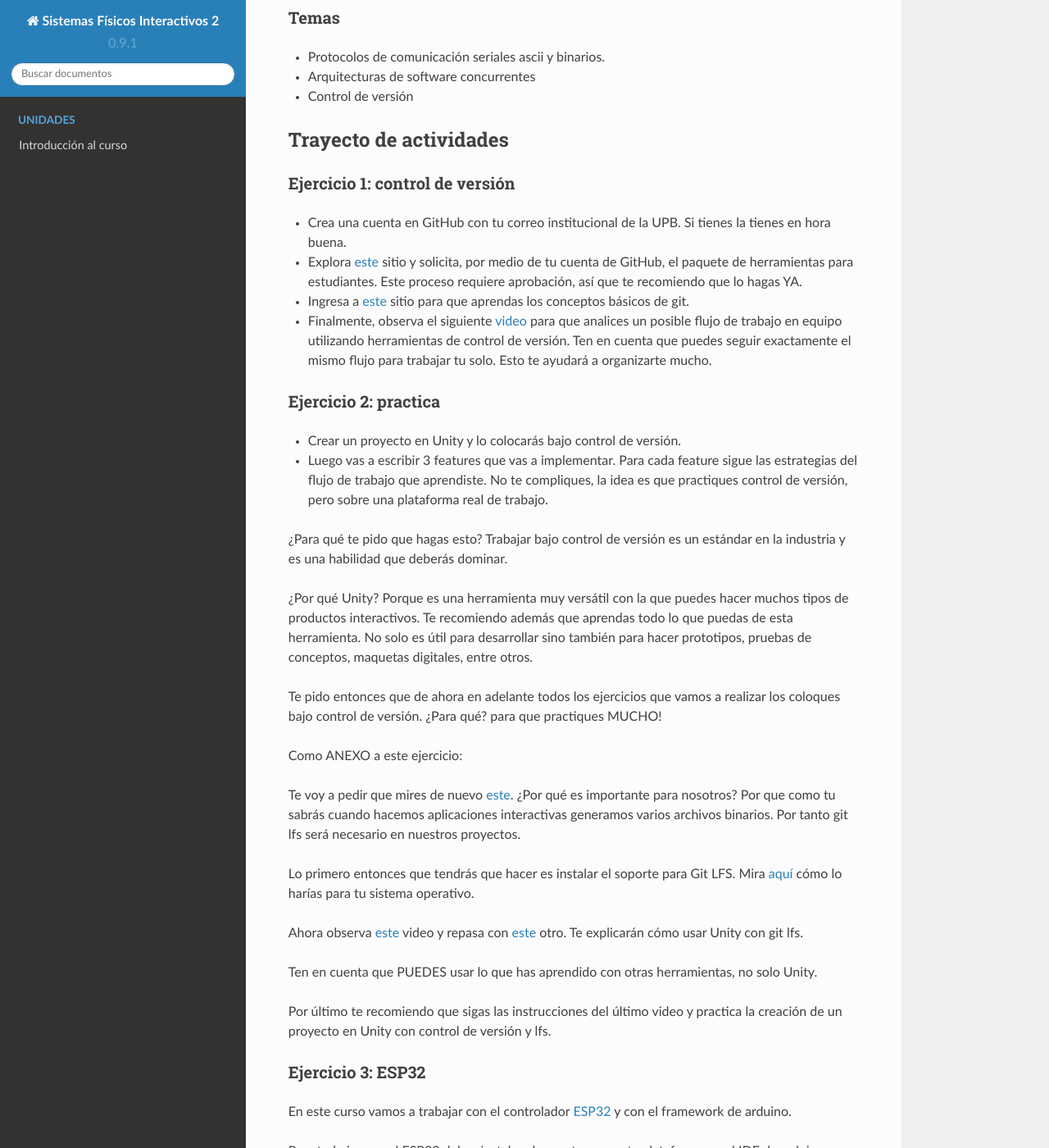
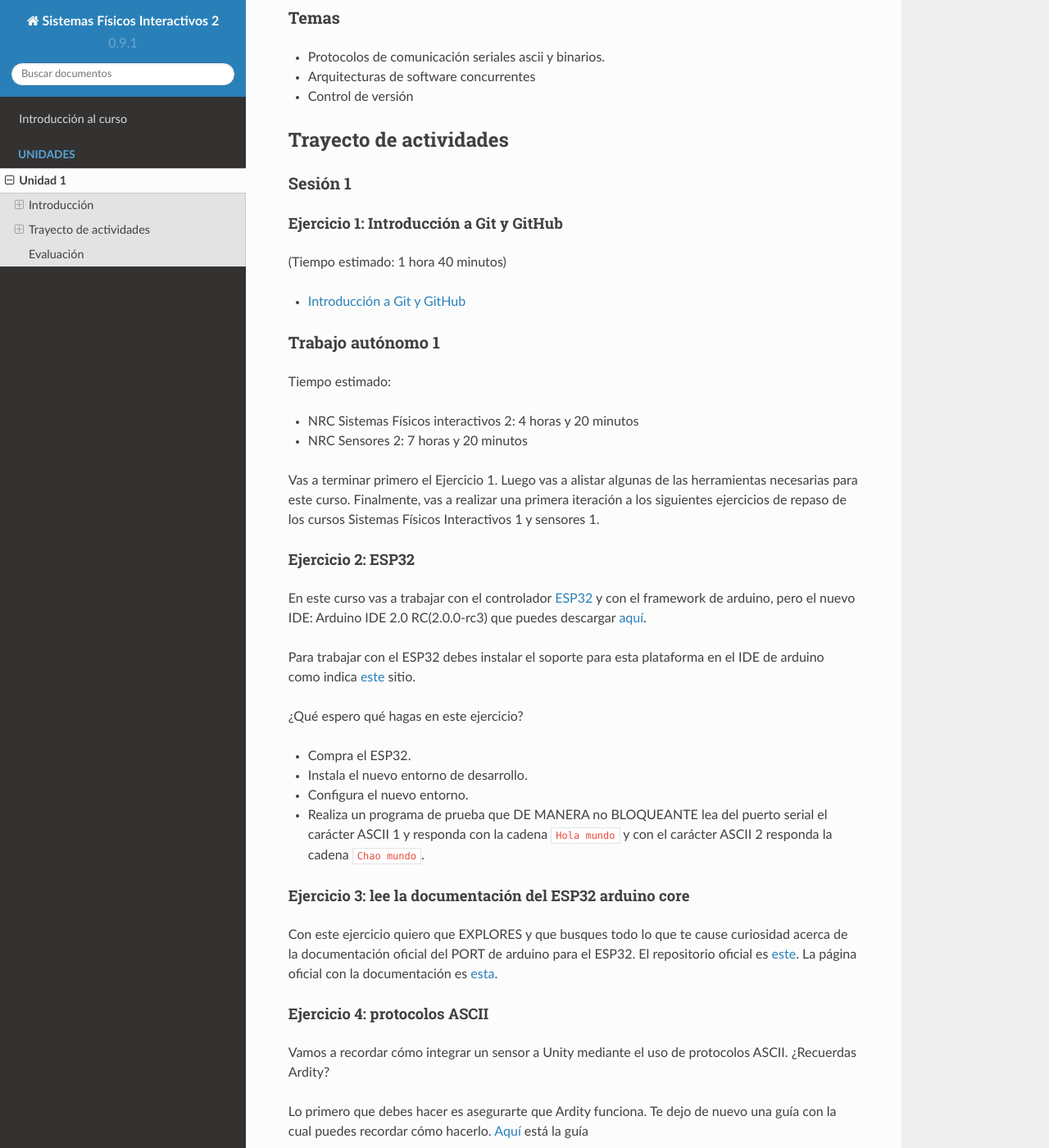
Before and after one commit to juanferfranco/SistemasFisicosInteractivos2, a Sphinx documentation site: the page built from docs/_unidad1/unidad1.rst, in a window 1280 px wide and 1400 px high, scrolled down 594 px. Shown: the whole window at 82% size. Built offline with Sphinx 7.4.7 and the Read the Docs theme 2.0.0, drawn with Linux system fonts in a browser that asks for light colours; some of the changed text lies outside the part shown.

Commit message:
update unit 1 for 2022-10

```diff
--- a/docs/_unidad1/unidad1.rst
+++ b/docs/_unidad1/unidad1.rst
@@ -16,7 +16,7 @@
 de trabajo en equipo bajo control de versión y de productividad.
 
 Propósito de aprendizaje
-^^^^^^^^^^^^^^^^^^^^^^^^^^
+***************************
 
 Crear aplicaciones interactivas de tiempo real que integren
 sensores y actuadores mediante puertos seriales utilizando protocolos
@@ -26,7 +26,7 @@
 desarrollo del proyecto.
 
 Temas
-^^^^^^
+********
 
 * Protocolos de comunicación seriales ascii y binarios.
 * Arquitecturas de software concurrentes
@@ -35,74 +35,59 @@
 Trayecto de actividades
 ------------------------
 
-Ejercicio 1: control de versión
-^^^^^^^^^^^^^^^^^^^^^^^^^^^^^^^
+Sesión 1
+***********
 
-* Crea una cuenta en GitHub con tu correo institucional de la UPB. Si
-  tienes la tienes en hora buena.
-* Explora `este <https://www.gitkraken.com/student-resources>`__ sitio y
-  solicita, por medio de tu cuenta de GitHub, el paquete de herramientas
-  para estudiantes. Este proceso requiere aprobación, así que te recomiendo
-  que lo hagas YA.
-* Ingresa a `este <https://www.gitkraken.com/learn/git/tutorials>`__ sitio
-  para que aprendas los conceptos básicos de git.
-* Finalmente, observa el siguiente `video <https://www.youtube.com/watch?v=lYAHmthUO1M>`__
-  para que analices un posible flujo de trabajo en equipo utilizando herramientas
-  de control de versión. Ten en cuenta que puedes seguir exactamente el mismo
-  flujo para trabajar tu solo. Esto te ayudará a organizarte mucho.
+Ejercicio 1: Introducción a Git y GitHub
+^^^^^^^^^^^^^^^^^^^^^^^^^^^^^^^^^^^^^^^^^^^^^^
 
-Ejercicio 2: practica
-^^^^^^^^^^^^^^^^^^^^^^^^
+(Tiempo estimado: 1 hora 40 minutos)
 
-* Crear un proyecto en Unity y lo colocarás bajo control de versión.
-* Luego vas a escribir 3 features que vas a implementar. Para cada feature
-  sigue las estrategias del flujo de trabajo que aprendiste. No te compliques,
-  la idea es que practiques control de versión, pero sobre una plataforma
-  real de trabajo.
+.. toctree::
+    :maxdepth: 1
 
-¿Para qué te pido que hagas esto? Trabajar bajo control de versión es un
-estándar en la industria y es una habilidad que deberás dominar.
+    Introducción a Git y GitHub <./introGit>
 
-¿Por qué Unity? Porque es una herramienta muy versátil con la que puedes hacer
-muchos tipos de productos interactivos. Te recomiendo además que aprendas
-todo lo que puedas de esta herramienta. No solo es útil para desarrollar sino
-también para hacer prototipos, pruebas de conceptos, maquetas digitales, entre
-otros.
+Trabajo autónomo 1
+*********************
+Tiempo estimado:
 
-Te pido entonces que de ahora en adelante todos los ejercicios que vamos
-a realizar los coloques bajo control de versión. ¿Para qué? para que
-practiques MUCHO!
+* NRC Sistemas Físicos interactivos 2: 4 horas y 20 minutos
+* NRC Sensores 2: 7 horas y 20 minutos
 
-Como ANEXO a este ejercicio:
 
-Te voy a pedir que mires de nuevo `este <https://youtu.be/S03EEusFxoI>`__.
-¿Por qué es importante para nosotros?
-Por que como tu sabrás cuando hacemos aplicaciones interactivas generamos
-varios archivos binarios. Por tanto git lfs será necesario en nuestros
-proyectos.
+Vas a terminar primero el Ejercicio 1. Luego vas a alistar algunas
+de las herramientas necesarias para este curso. Finalmente, vas a realizar
+una primera iteración a los siguientes ejercicios de repaso de los cursos Sistemas
+Físicos Interactivos 1 y sensores 1.
 
-Lo primero entonces que tendrás que hacer es instalar el soporte para Git LFS.
-Mira `aquí <https://docs.github.com/en/github/managing-large-files/installing-git-large-file-storage>`__
-cómo lo harías para tu sistema operativo.
-
-Ahora observa `este <https://youtu.be/LS1VI1Y8WTM>`__ video y repasa con
-`este <https://youtu.be/09McJ2NL7YM>`__ otro. Te explicarán cómo usar Unity con git lfs.
-
-Ten en cuenta que PUEDES usar lo que has aprendido con otras herramientas, no solo Unity.
-
-Por último te recomiendo que sigas las instrucciones del último video y practica la
-creación de un proyecto en Unity con control de versión y lfs.
-
-Ejercicio 3: ESP32
+Ejercicio 2: ESP32
 ^^^^^^^^^^^^^^^^^^^^^
 
-En este curso vamos a trabajar con el controlador `ESP32 <https://www.didacticaselectronicas.com/index.php/comunicaciones/bluetooth/tarjeta-de-desarrollo-esp32-wroom-32d-tarjetas-modulos-de-desarrollo-con-de-wifi-y-bluetooth-esp32u-con-conector-u-fl-tarjeta-comunicaci%C3%B3n-wi-fi-bluetooth-esp32u-iot-esp32-nodemcu-d0wd-detail>`__
-y con el framework de arduino.
+En este curso vas a trabajar con el controlador `ESP32 <https://www.didacticaselectronicas.com/index.php/comunicaciones/bluetooth/tarjeta-de-desarrollo-esp32-wroom-32d-tarjetas-modulos-de-desarrollo-con-de-wifi-y-bluetooth-esp32u-con-conector-u-fl-tarjeta-comunicaci%C3%B3n-wi-fi-bluetooth-esp32u-iot-esp32-nodemcu-d0wd-detail>`__
+y con el framework de arduino, pero el nuevo IDE: Arduino IDE 2.0 RC(2.0.0-rc3) que puedes descargar
+`aquí <https://www.arduino.cc/en/software>`__.
 
 Para trabajar con el ESP32 debes instalar el soporte para esta plataforma en el IDE de
-arduino como indica
-`este <https://github.com/espressif/arduino-esp32/blob/master/docs/arduino-ide/boards_manager.md>`__
+arduino como indica `este <https://docs.espressif.com/projects/arduino-esp32/en/latest/installing.html>`__
 sitio.
+
+¿Qué espero qué hagas en este ejercicio?
+
+* Compra el ESP32.
+* Instala el nuevo entorno de desarrollo.
+* Configura el nuevo entorno.
+* Realiza un programa de prueba que DE MANERA no BLOQUEANTE lea del puerto serial
+  el carácter ASCII 1 y responda con la cadena ``Hola mundo`` y con el carácter ASCII 2 responda
+  la cadena ``Chao mundo``.
+
+Ejercicio 3: lee la documentación del ESP32 arduino core
+^^^^^^^^^^^^^^^^^^^^^^^^^^^^^^^^^^^^^^^^^^^^^^^^^^^^^^^^^^
+
+Con este ejercicio quiero que EXPLORES y que busques todo lo que te cause
+curiosidad acerca de la documentación oficial del PORT de arduino para el ESP32.
+El repositorio oficial es `este <https://github.com/espressif/arduino-esp32>`__.
+La página oficial con la documentación es `esta <https://docs.espressif.com/projects/arduino-esp32/en/latest/index.html>`__.
 
 Ejercicio 4: protocolos ASCII
 ^^^^^^^^^^^^^^^^^^^^^^^^^^^^^^
@@ -674,35 +659,32 @@
 Ejercicio 5: protocolos binarios
 ^^^^^^^^^^^^^^^^^^^^^^^^^^^^^^^^^^^^
 
-Ahora vamos a recordar el proyecto de sensores 1 en
-el cual simulamos un sensor RFID.
+Ahora vas a repasar el uso de protocolos binarios para integrar la información
+de un sensor que usa este protocolo a una aplicación en Unity. Se trata de un
+caso de estudio.
 
-`Este sensor <http://www.chafon.com/productdetails.aspx?pid=382>`__ era el sensor y
+Se trata de un sensor que permite leer TAGs de RFID. Te voy a dejar información
+del dispositivo:
+
+`Aquí <http://www.chafon.com/productdetails.aspx?pid=382>`__ está el sensor y
 `aquí <https://drive.google.com/open?id=1uDtgNkUCknkj3iTkykwhthjLoTGJCcea>`__ está
 el manual del fabricante. Finalmente, en `este <https://drive.google.com/open?id=1iVr2Fiv8wXLqNyShr_EOplSvOJBIPqJP>`__
-archivo encuentras de nuevo la secuencia de comandos.
+archivo encuentras algunas secuencias de prueba que te permitirán observar la posible respuesta
+del sensor (RX) a algunas peticiones que realices (TX).
 
-La solución al proyecto se compone del código de Arduino
-para simular el sensor y el código de Unity para leer los
-datos del sensor.
+El caso de estudio está compuesto por código de Arduino para simular el sensor
+y el código de Unity para leer los datos del sensor enviando algunos de las secuencias
+de prueba.
 
-El código de Arduino de lo puedes encontrar
+El código de Arduino lo puedes encontrar
 `aquí <https://github.com/juanferfranco/sensores2/tree/master/projects/ESP32_RFID>`__
 
 El código de Unity está `aquí <https://github.com/juanferfranco/sensores2/tree/master/projects/RFIDReader>`__
 
 La escena donde está la implementación se llama DemoScene_RFIDProtocol.
 
-PROYECTO
-^^^^^^^^^^^^^^^^^^^^^^^^
+Evaluación
+------------
 
-Ahora piensa que quieres hacer de proyecto; sin embargo, ten presente estos
-elementos mínimos:
-
-* Debes incluir dos dispositivos seriales, es decir, tu aplicación
-  interactiva debe manejar simultáneamente dos puertos.
-
-* En un puerto implementarás un protocolo ASCII y en el otro un protocolo binario.
-
-* La configuración (puerto serial, velocidad, etc) y el control de tu aplicación
-  interactiva debe realizarse mediante una interfaz de usuario gráfica.
+Revisa de nuevo esta sección al inicio de la semana 4. NO OLVIDES presionar
+la tecla F5 para refrescar la página.
```
Also changed, not shown: docs/_intro/intro.rst (+4 -4 lines), docs/index.rst (+5 -2 lines).
